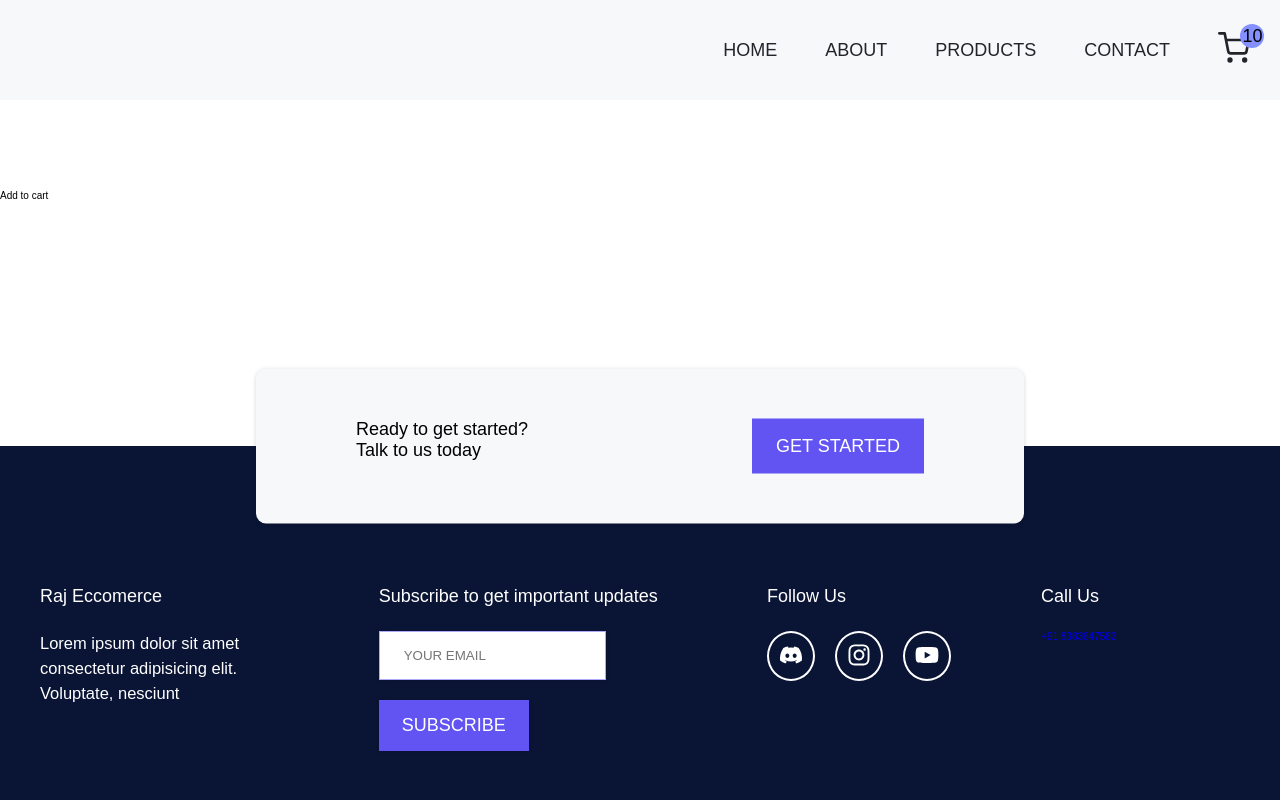
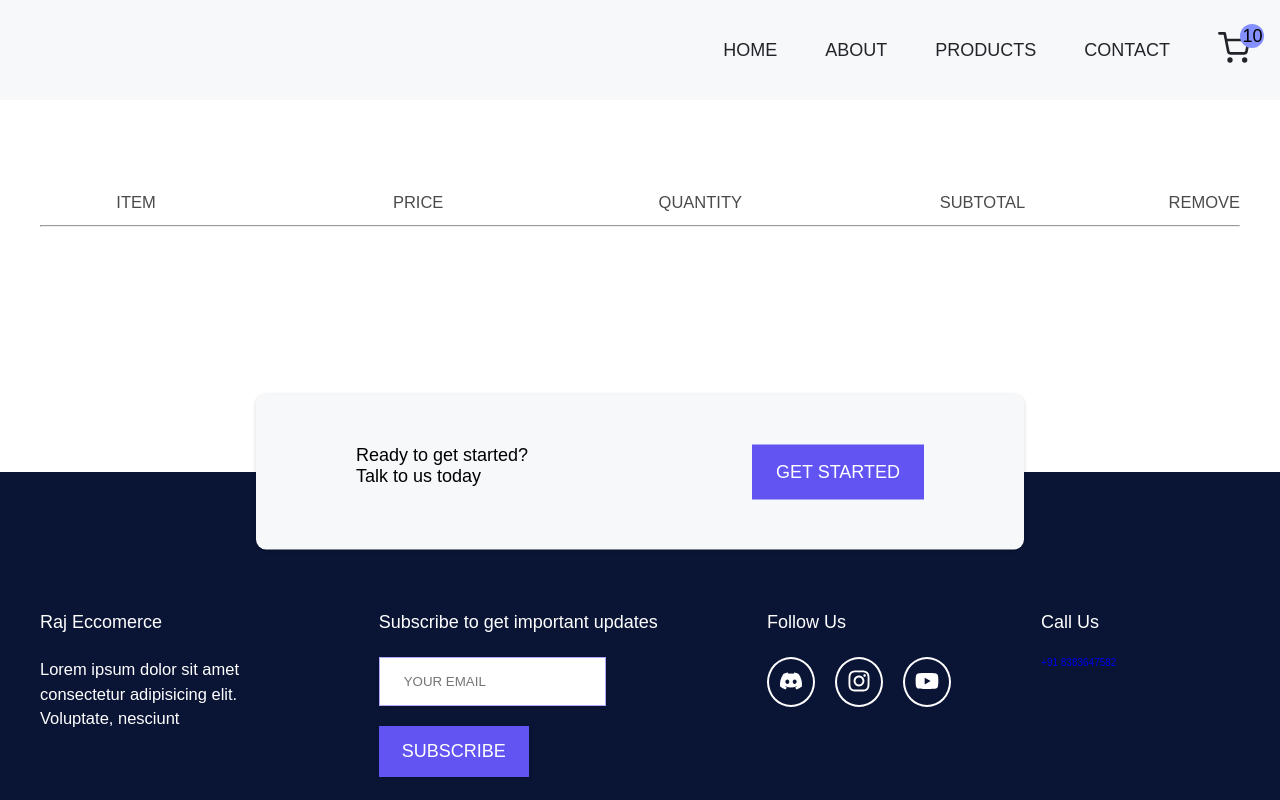
Before and after one commit to prrajput1199/React_eccomerce_project, a React (Create React App) app in the folder reactecom-main/: page /cart in a window 1280 px wide. Shown: the top 800 px of the page. Built offline with nearby package versions, Linux system fonts and the light colour scheme; no server answers.

Commit message:
add to cart

```diff
--- a/reactecom-main/src/Cart.js
+++ b/reactecom-main/src/Cart.js
@@ -1,7 +1,22 @@
 import styled from "styled-components";
+import { useCartContext } from "./styles/Context/CartContext";
 
 const Cart = () => {
-  return <Wrapper>Add to cart</Wrapper>;
+  const { cart } = useCartContext();
+  console.log("Cart Data=>", cart);
+  return <Wrapper>
+
+    <div className="container">
+      <div className="cart-heading grid grid-five-column">
+        <p>Item</p>
+        <p className="cart-hide">Price</p>
+        <p>Quantity</p>
+        <p className="cart-hide">Subtotal</p>
+        <p>remove</p>
+      </div>
+      <hr/>
+    </div>
+  </Wrapper>;
 };
 
 const Wrapper = styled.section`
--- a/reactecom-main/src/Components/AddToCart.js
+++ b/reactecom-main/src/Components/AddToCart.js
@@ -42,7 +42,7 @@ const AddToCart = ({ singleProduct }) => {
 
       <CartToggle amount={amount} INCR={INCR} DECR={DECR} />
       <NavLink to="/cart">
-        <Button onClick={() => AddToCart(id, color, singleProduct)}>Add to Cart</Button>
+        <Button onClick={() => AddToCart(id, color, singleProduct, amount)}>Add to Cart</Button>
       </NavLink>
     </Wrapper>
   );
--- a/reactecom-main/src/Reducer/CartReducer.js
+++ b/reactecom-main/src/Reducer/CartReducer.js
@@ -1,16 +1,27 @@
-const CartReducer=(state,action)=>{
+const CartReducer = (state, action) => {
 
     switch (action.type) {
         case "ADD_TO_CART":
-            console.log("Add to cart =>",action.payload)
-          return {
-            ...state
-          }
+            const { amount, color, id, singleProduct } = action.payload;
+            const cartData = {
+                id: id + color,
+                name: singleProduct.name,
+                color,
+                amount,
+                Image: singleProduct.image[0].url,
+                price: singleProduct.price,
+                maxStock: singleProduct.stock
+            }
+
+            return {
+                ...state,
+                cart: [...state.cart, cartData]
+            }
 
         default:
             return {
                 ...state
-              }
+            }
     }
 }
 
--- a/reactecom-main/src/styles/Context/CartContext.js
+++ b/reactecom-main/src/styles/Context/CartContext.js
@@ -6,11 +6,13 @@ const CartContext = createContext();
 const CartContextProvider = ({ children }) => {
     const initialState = {
         cart: [],
-
+        Totalitems: "",
+        TotalAmount: "",
+        sheepingFee: 50000
     }
 
-    const AddToCart = (id, color, singleProduct) => {
-        return dispatch({ type: "ADD_TO_CART", payload: { id, color, singleProduct } })
+    const AddToCart = (id, color, singleProduct, amount) => {
+        return dispatch({ type: "ADD_TO_CART", payload: { id, color, amount, singleProduct } })
     }
 
     const [state, dispatch] = useReducer(reducer, initialState);
```
